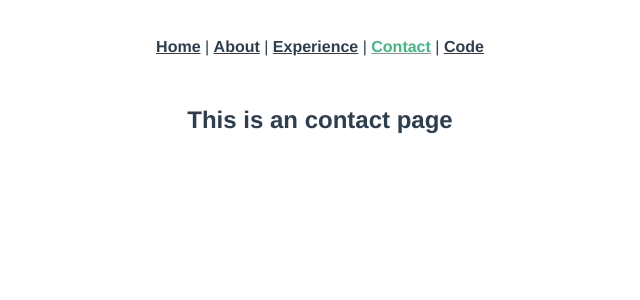
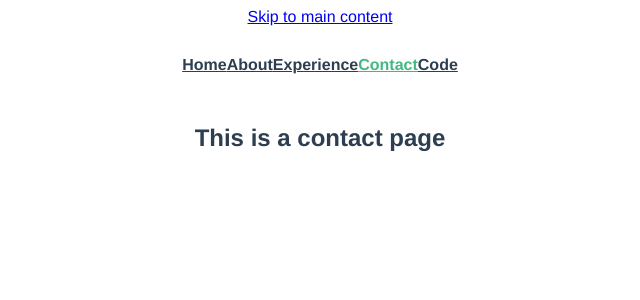
Before and after one commit to d13/d13.github.io, a Vue app: page /#/contact in a window 1280 px wide. Shown: the top 300 px of the page, without its empty margins (320-960 px from the left). Built offline with nearby package versions, Linux system fonts and the light colour scheme.

Commit message:
Adds basic navigation handling

```diff
--- a/public/index.html
+++ b/public/index.html
@@ -5,11 +5,11 @@
     <meta http-equiv="X-UA-Compatible" content="IE=edge">
     <meta name="viewport" content="width=device-width,initial-scale=1.0">
     <link rel="icon" href="<%= BASE_URL %>favicon.ico">
-    <title>d13.github.io</title>
+    <title>Keith Daulton - UI Developer and Designer</title>
   </head>
   <body>
     <noscript>
-      <strong>We're sorry but d13.github.io doesn't work properly without JavaScript enabled. Please enable it to continue.</strong>
+      <strong>We're sorry, but d13.github.io doesn't work properly without JavaScript enabled. Please enable it to continue.</strong>
     </noscript>
     <div id="app"></div>
     <!-- built files will be auto injected -->
--- a/src/App.vue
+++ b/src/App.vue
@@ -1,13 +1,18 @@
 <template>
   <div class="t-app">
-    <nav class="t-app__nav">
-      <router-link to="/">Home</router-link> |
-      <router-link to="/about">About</router-link> |
-      <router-link to="/experience">Experience</router-link> |
-      <router-link to="/contact">Contact</router-link> |
-      <router-link to="/code">Code</router-link>
-    </nav>
-    <main class="t-app__main">
+    <a href="#t-app__main" @click.prevent="skipToMain()"
+      >Skip to main content</a
+    >
+    <header class="t-app__header" role="banner">
+      <nav class="t-app__nav" role="navigation">
+        <router-link to="/">Home</router-link>
+        <router-link to="/about">About</router-link>
+        <router-link to="/experience">Experience</router-link>
+        <router-link to="/contact">Contact</router-link>
+        <router-link to="/code">Code</router-link>
+      </nav>
+    </header>
+    <main class="t-app__main" id="t-app__main" role="main" ref="main">
       <router-view />
     </main>
   </div>
@@ -15,7 +20,22 @@
 
 <script>
 export default {
-  name: 'App'
+  name: 'App',
+  methods: {
+    skipToMain() {
+      this.$nextTick(() => {
+        const focusTarget = this.$refs.main;
+        focusTarget.setAttribute('tabindex', '-1');
+        focusTarget.focus();
+        focusTarget.removeAttribute('tabindex');
+      });
+    }
+  } // ,
+  // watch: {
+  //   $route(to) {
+  //     this.skipToMain();
+  //   }
+  // }
 };
 </script>
 
--- a/src/router/index.js
+++ b/src/router/index.js
@@ -13,6 +13,9 @@ const routes = [
   {
     path: '/about',
     name: 'about',
+    meta: {
+      title: 'About'
+    },
     // route level code-splitting
     // this generates a separate chunk (about.[hash].js) for this route
     // which is lazy-loaded when the route is visited.
@@ -22,12 +25,18 @@ const routes = [
   {
     path: '/experience',
     name: 'experience',
+    meta: {
+      title: 'Experience'
+    },
     component: () =>
       import(/* webpackChunkName: 'experience' */ '../views/Experience.vue')
   },
   {
     path: '/contact',
     name: 'contact',
+    meta: {
+      title: 'Contact'
+    },
     component: () =>
       import(/* webpackChunkName: 'contact' */ '../views/Contact.vue')
   },
@@ -44,4 +53,14 @@ const router = new VueRouter({
   routes
 });
 
+router.afterEach(to => {
+  const baseTitle = 'Keith Daulton - UI Developer and Designer';
+
+  if (!to.meta || !to.meta.title) {
+    document.title = baseTitle;
+  } else {
+    document.title = `${to.meta.title} | ${baseTitle}`;
+  }
+});
+
 export default router;
--- a/src/views/Contact.vue
+++ b/src/views/Contact.vue
@@ -1,5 +1,5 @@
 <template>
   <section class="t-contact">
-    <h1>This is an contact page</h1>
+    <h1>This is a contact page</h1>
   </section>
 </template>
```
